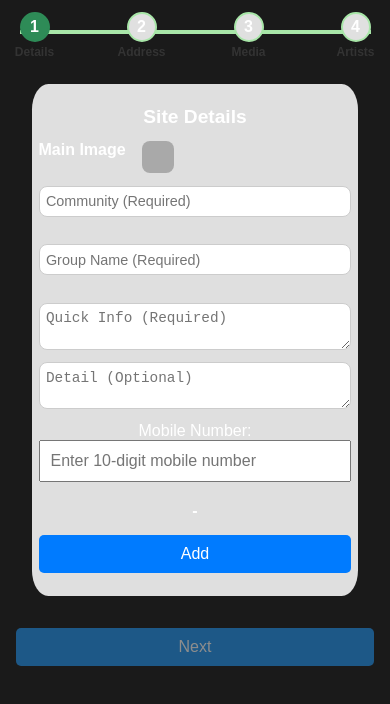
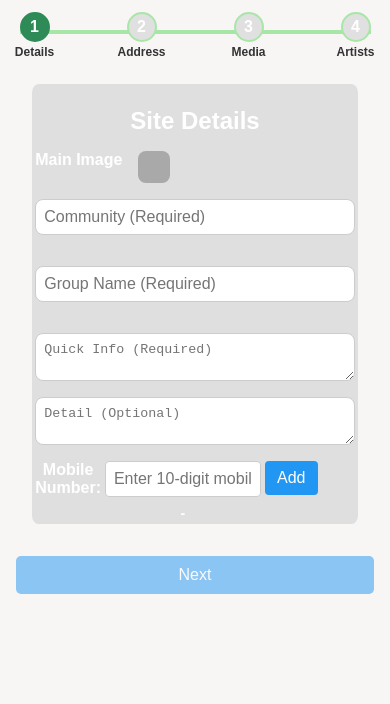
Before and after one commit to Prakash-Nandaniya/Rajasthan-music-community, a React (Vite) app in the folder Frontend/: page /communityform in a window 390 px wide. Shown: the top 704 px of the page. Built offline with nearby package versions, Linux system fonts and the light colour scheme.

Commit message:
frontend color

```diff
--- a/Frontend/src/components/communitydetail/communitydetail.jsx
+++ b/Frontend/src/components/communitydetail/communitydetail.jsx
@@ -91,6 +91,7 @@ const CommunityDetail = () => {
     API.get(`/detail/${id}`)
       .then((response) => {
         setCommunity(response.data);
+        console.log("Community details:", response.data);
         setLoading(false);
       })
       .catch((error) => {
@@ -121,14 +122,14 @@ const CommunityDetail = () => {
           <h3>More Photos</h3>
           <div className="photos">
             {community.moreImages?.map((img, idx) => (
-              <img src={img.url} alt={`${community.community} photo ${idx + 1}`} key={idx} />
+              <img src={img.image} alt={`${community.community} photo ${idx + 1}`} key={idx} />
             ))}
           </div>
 
           <h3>Videos</h3>
           <div className="videos">
             {community.videos?.map((video, idx) => (
-              <video controls src={video.url} key={idx}>
+              <video controls src={video.video} key={idx}>
                 Your browser does not support the video tag.
               </video>
             ))}
--- a/Frontend/src/components/form/addmedia/formmedia.css
+++ b/Frontend/src/components/form/addmedia/formmedia.css
@@ -59,7 +59,7 @@
     display: none;
 }
 
-.media-section {
+.formmedia-media-section {
     display: flex;
     gap: 1rem;
     overflow-x: auto;
@@ -75,7 +75,7 @@
     scrollbar-width: none;
 }
 
-.media-section::-webkit-scrollbar {
+.formmedia-media-section::-webkit-scrollbar {
     display: none;
 }
 
@@ -172,52 +172,3 @@
     border-radius: 10px;
     cursor: pointer;
 }
-
-/* 📱 Responsive Styles for Mobile */
-@media (max-width: 768px) {
-    .card-container {
-        padding: 2%;
-        border-radius: 5%;
-    }
-
-    .title {
-        font-size: 1.2rem; /* Smaller font size for mobile */
-        margin-bottom: 0.8rem;
-    }
-
-    .form-grid {
-        gap: 0.8rem; /* Reduced gap for smaller screens */
-    }
-
-    .media-preview {
-        gap: 0.5rem; /* Reduced gap for smaller screens */
-    }
-
-    .media-add {
-        width: 15vw; /* Adjusted size for mobile */
-        height: 15vw;
-        padding: 0.8rem;
-    }
-
-    .media-section {
-        max-width: 90vw; /* Adjusted width for mobile */
-        padding: 0.8rem;
-    }
-
-    .media-item {
-        width: 15vw; /* Adjusted size for mobile */
-        height: 15vw;
-    }
-
-    .media-item .remove-btn {
-        width: 20px; /* Smaller remove button */
-        height: 20px;
-        font-size: 12px;
-    }
-
-    .fullscreen-image,
-    .fullscreen-video {
-        max-width: 95%;
-        max-height: 95%;
-    }
-}
--- a/Frontend/src/components/form/addmedia/formmedia.jsx
+++ b/Frontend/src/components/form/addmedia/formmedia.jsx
@@ -59,7 +59,7 @@ export default function MediaUploadPage({
                 <Plus size={24} />
                 <input type="file" accept="image/*" className="hidden-input" multiple onChange={(e) => handleImageChange(e,setFormData)} />
               </label>
-              <div className="media-section">
+              <div className="formmedia-media-section">
                 {formData.media.images.map((file, index) => (
                   <div key={index} className="media-item">
                     <img
@@ -81,14 +81,14 @@ export default function MediaUploadPage({
                 <Plus size={24} />
                 <input type="file" accept="video/*" className="hidden-input" multiple onChange={(e) => handleVideoChange(e,setFormData)} />
               </label>
-              <div className="media-section">
+              <div className="formmedia-media-section">
                 {formData.media.videos.map((file, index) => (
                   <div key={index} className="media-item video-container">
                     <video src={URL.createObjectURL(file)} className="media-video" controls />
                     <button className="remove-btn" onClick={() => removeVideo(index,setFormData)}>
                       <X size={18} />
                     </button>
-                    <button className="maximize-btn" onClick={() => setSelectedVideo(URL.createObjectURL(file))}>
+                    <button type="button" className="maximize-btn" onClick={() => setSelectedVideo(URL.createObjectURL(file))}>
                       <Maximize size={18} />
                     </button>
                   </div>
--- a/Frontend/src/components/form/adress/formadress.css
+++ b/Frontend/src/components/form/adress/formadress.css
@@ -29,31 +29,3 @@
     border: 1px solid #ccc;
     border-radius: 0.5rem;
 }
-
-/* 📱 Responsive Styles for Mobile */
-@media (max-width: 768px) {
-    .card-container {
-        padding: 2%;
-        border-radius: 5%;
-    }
-
-    .title {
-        font-size: 1.2rem; /* Smaller font size for mobile */
-        margin-bottom: 0.8rem;
-    }
-
-    .form-grid {
-        gap: 0.8rem; /* Reduced gap for smaller screens */
-    }
-
-    .input-group {
-        flex-direction: column; /* Stack inputs vertically on smaller screens */
-        gap: 0.8rem; /* Adjusted gap for better spacing */
-    }
-
-    .input-text,
-    .textarea {
-        font-size: 0.9rem; /* Slightly smaller font size */
-        padding: 0.4rem; /* Reduced padding for smaller screens */
-    }
-}
--- a/Frontend/src/components/form/artistform/formartist.css
+++ b/Frontend/src/components/form/artistform/formartist.css
@@ -1,9 +1,7 @@
-/* Hide Scrollbar */
 body::-webkit-scrollbar {
     display: none;
 }
 
-/* Dropdown Button */
 .dropdown-button {
     width: 100%; /* Full width for the toggle row */
     padding: 10px 20px; /* Padding inside the button */
@@ -19,7 +17,6 @@ body::-webkit-scrollbar {
     align-items: center;
 }
 
-/* Dropdown Content */
 .dropdown-content {
     width: 100%; /* Full width */
     background-color: #f9f9f9;
@@ -33,23 +30,6 @@ body::-webkit-scrollbar {
     display: block; /* Show the form when active */
 }
 
-/* Arrow Icon */
 .arrow {
     font-size: 14px; /* Adjust arrow size */
 }
-
-/* 📱 Responsive Styles for Mobile */
-@media (max-width: 768px) {
-    .dropdown-button {
-        padding: 8px 15px; /* Reduce padding for smaller screens */
-        font-size: 14px; /* Smaller font size for mobile */
-    }
-
-    .dropdown-content {
-        padding: 15px; /* Reduce padding inside the dropdown content */
-    }
-
-    .arrow {
-        font-size: 12px; /* Smaller arrow size for mobile */
-    }
-}
--- a/Frontend/src/components/form/detail/formdetail.css
+++ b/Frontend/src/components/form/detail/formdetail.css
@@ -20,7 +20,6 @@
 .image-section {
     display: flex;
     gap: 1rem;
-    flex-wrap: wrap; /* Allow wrapping for smaller screens */
 }
 
 .media-label {
@@ -60,6 +59,7 @@
     padding: 5px;
     border-radius: 50%;
     display: flex;
+    /* Ensure it remains visible */
     align-items: center;
     justify-content: center;
     width: 24px;
@@ -116,121 +116,105 @@
     border-radius: 0.5rem;
 }
 
-//* filepath: d:\dc\map website_github\Rajasthan-music-community\Frontend\src\components\form\detail\formdetail.css */
-.card-container {
-    width: 100%;
-    max-width: 100%;
-    padding: 1%;
-    background: rgb(223, 223, 223);
-    border-radius: 2%;
+
+
+
+
+
+
+
+
+
+/* Mobile Number Section */
+.mobile-number-section {
+    display: flex;
+    gap: 1vw;
+    height: fit-content;
 }
 
-.title {
-    font-size: 1.5rem;
+.mobile-number-section label {
+    display: block;
+    margin-bottom: 8px;
     font-weight: bold;
-    margin-bottom: 1rem;
 }
 
-.form-grid {
-    display: grid;
-    gap: 1rem;
+.mobile-number-input {
+    width: 40vw;
+    padding: 8px;
+    border: 1px solid #ccc;
+    border-radius: 4px;
+    margin-bottom: 8px;
 }
 
-.image-section {
-    display: flex;
-    gap: 1rem;
-    flex-wrap: wrap; /* Allow wrapping for smaller screens */
+.mobile-number-input.error {
+    border-color: red;
 }
 
-.media-label {
-    font-size: 1rem;
-    font-weight: bold;
-    margin-bottom: 0.5rem;
-    white-space: nowrap;
+.mobile-number-error {
+    color: red;
+    font-size: 14px;
+    margin: 0;
 }
 
-.media-item {
-    position: relative;
-    width: 10vw;
-    height: 10vw;
-    display: flex;
-    align-items: center;
-    justify-content: center;
-    overflow: hidden;
-    border-radius: 0.5rem;
-    flex-shrink: 0;
-    object-fit: cover;
+.mobile-number-error-space {
+    color: rgb(255, 255, 255);
+    font-size: 14px;
+    margin: 0;
 }
 
-.media-image-mainimage {
-    width: 10vw;
-    height: 10vw;
-    object-fit: cover;
-}
-
-.media-item .remove-btn {
-    position: absolute;
-    top: 5px;
-    right: 5px;
-    background: rgba(0, 0, 0, 0.6);
+.add-mobile-number-btn {
+    height: fit-content;
+    padding: 8px 12px;
+    background-color: #2196F3;
     color: white;
     border: none;
-    cursor: pointer;
-    padding: 5px;
-    border-radius: 50%;
-    display: flex;
-    align-items: center;
-    justify-content: center;
-    width: 24px;
-    height: 24px;
-    font-size: 14px;
-}
-
-.media-item .remove-btn:hover {
-    background: rgb(159, 40, 40);
-}
-
-.media-add-mainimage {
-    padding: 1rem;
-    width: 8vw;
-    height: 8vw;
-    display: flex;
-    align-items: center;
-    justify-content: center;
-    border-radius: 0.5rem;
-    cursor: pointer;
-    flex-shrink: 0;
-    background-color: rgba(149, 149, 149, 0.733);
-}
-
-.hidden-input {
-    display: none;
-}
-
-.fullscreen-modal {
-    position: fixed;
-    top: 0;
-    left: 0;
-    width: 100%;
-    height: 100%;
-    background: rgba(0, 0, 0, 0.8);
-    display: flex;
-    justify-content: center;
-    align-items: center;
-    z-index: 1000;
-}
-
-.fullscreen-image {
-    max-width: 90%;
-    max-height: 90%;
-    border-radius: 10px;
+    border-radius: 4px;
     cursor: pointer;
 }
 
-.input-text,
-.textarea {
-    width: 100%;
-    padding: 0.5rem;
-    border: 1px solid #ccc;
-    border-radius: 0.5rem;
+.add-mobile-number-btn:hover {
+    background-color: #107dd6;
 }
+
+.mobile-number-list {
+    margin: 0;
+    margin-left: 8.5vw;
+}
+
+.mobile-number-list ul {
+    list-style-type: none;
+    padding: 0;
+}
+
+.mobile-number-item {
+    display: flex;
+    align-items: center;
+    margin-bottom: 10px;
+}
+
+.mobile-number-item button {
+    margin-left: 10px;
+    padding: 5px 10px;
+    font-size: 12px;
+    border: none;
+    border-radius: 4px;
+    cursor: pointer;
+}
+
+.edit-mobile-number-btn {
+    background-color: #2aa547;
+    color: white;
+}
+
+.edit-mobile-number-btn:hover {
+    background-color: #218838;
+}
+
+.delete-mobile-number-btn {
+    background-color: #dc3545;
+    color: white;
+}
+
+.delete-mobile-number-btn:hover {
+    background-color: #c82333;
+}
--- a/Frontend/src/components/map/mappage.css
+++ b/Frontend/src/components/map/mappage.css
@@ -1,7 +1,7 @@
 /* 🌍 General Page Styling */
 body {
   font-family: 'Poppins', sans-serif;
-  background-color: #1a1a1a;
+  background-color: #f8f5f5;
   color: white;
   text-align: center;
   margin: 0;
```
Also changed, not shown: Frontend/src/components/form/addartist/addartist.css (+2 -32 lines).
